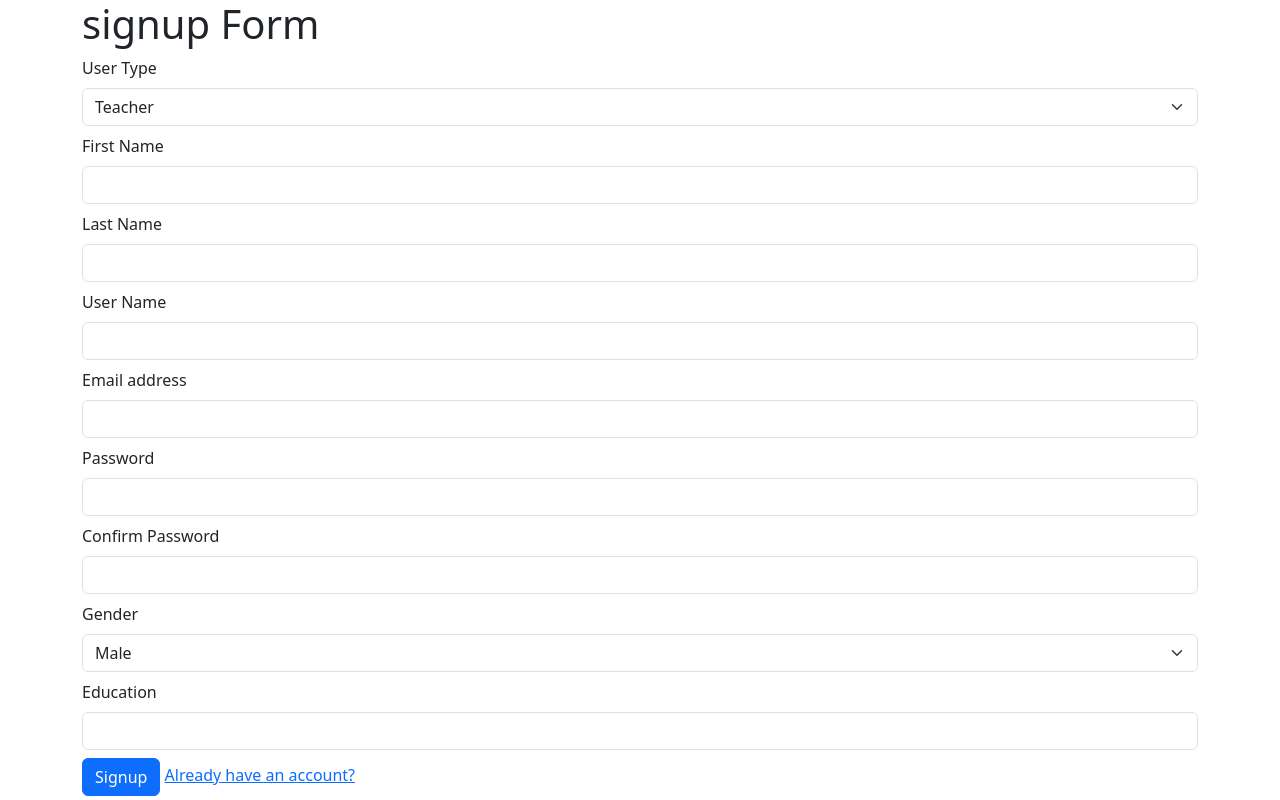
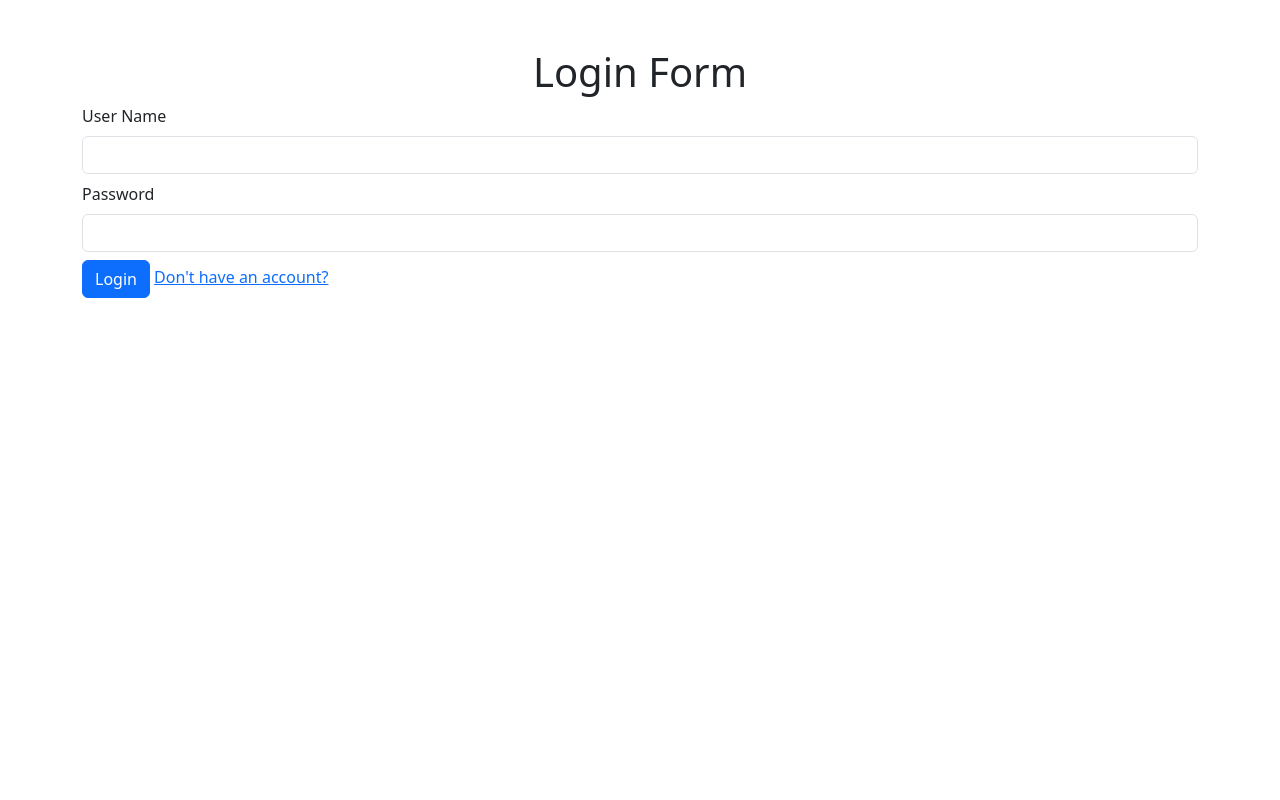
Before and after one commit to MehediAlam49/Django-Home-Practice, a Django app: page / in a window 1280 px wide. Run offline with Django 5.2, Linux system fonts and the light colour scheme.

Commit message:
Refactor authentication views and templates: rename login to signin, update URLs, and enhance form consistency

```diff
--- a/authProject/authProject/urls.py
+++ b/authProject/authProject/urls.py
@@ -6,6 +6,6 @@ from authProject.views import *
 
 urlpatterns = [
     path('admin/', admin.site.urls),
-    path('', signup , name='signup'),
-    path('signin/', signin , name='signin'),
+    path('signup/', signup , name='signup'),
+    path('', signin , name='signin'),
 ]
--- a/authProject/authProject/views.py
+++ b/authProject/authProject/views.py
@@ -23,10 +23,10 @@ def signup(req):
             user.UserType=userType
 
             user.save()
-            return redirect('login')
+            return redirect('signin')
         else:
             return redirect('signup')
     return render(req, 'signup.html')
 
 def signin(request):
-    return render(request, 'login.html')
+    return render(request, 'signin.html')
--- a/authProject/template/login.html
+++ /dev/null
@@ -1 +0,0 @@
-Login Page
--- a/authProject/template/signin.html
+++ b/authProject/template/signin.html
@@ -10,8 +10,8 @@
 </head>
 
 <body>
-    <div class="container">
-        <h1>signup Form</h1>
+    <div class="container my-5">
+        <h1 class="text-center">Login Form</h1>
 
         <form action="{% url 'signin' %}" method="POST">
             {% csrf_token %}
@@ -28,7 +28,7 @@
 
 
             <button type="submit" class="btn btn-primary">Login</button>
-            <a href="{% url 'siginup' %}">Don't have an account?</a>
+            <a href="{% url 'signup' %}">Don't have an account?</a>
         </form>
     </div>
     <script src="https://cdn.jsdelivr.net/npm/bootstrap@5.3.8/dist/js/bootstrap.bundle.min.js"
--- a/authProject/template/signup.html
+++ b/authProject/template/signup.html
@@ -10,8 +10,8 @@
 </head>
 
 <body>
-    <div class="container">
-        <h1>signup Form</h1>
+    <div class="container my-5">
+        <h1 class="text-center">signup Form</h1>
 
         <form action="{% url 'signup' %}" method="POST">
             {% csrf_token %}
@@ -59,7 +59,7 @@
             </div>
 
             <button type="submit" class="btn btn-primary">Signup</button>
-            <a href="{% url 'siginin' %}">Already have an account?</a>
+            <a href="{% url 'signin' %}">Already have an account?</a>
         </form>
     </div>
     <script src="https://cdn.jsdelivr.net/npm/bootstrap@5.3.8/dist/js/bootstrap.bundle.min.js"
```
